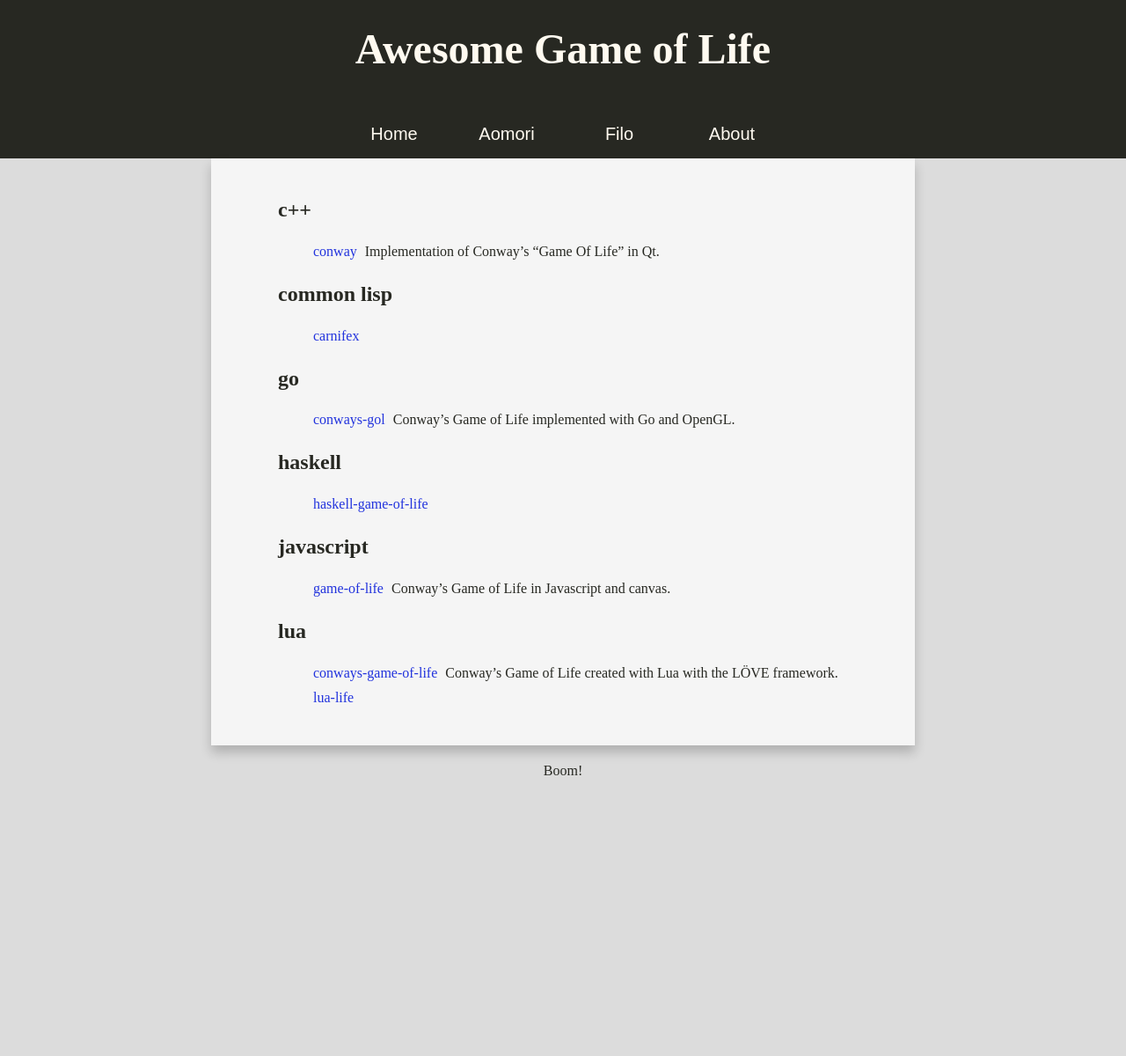
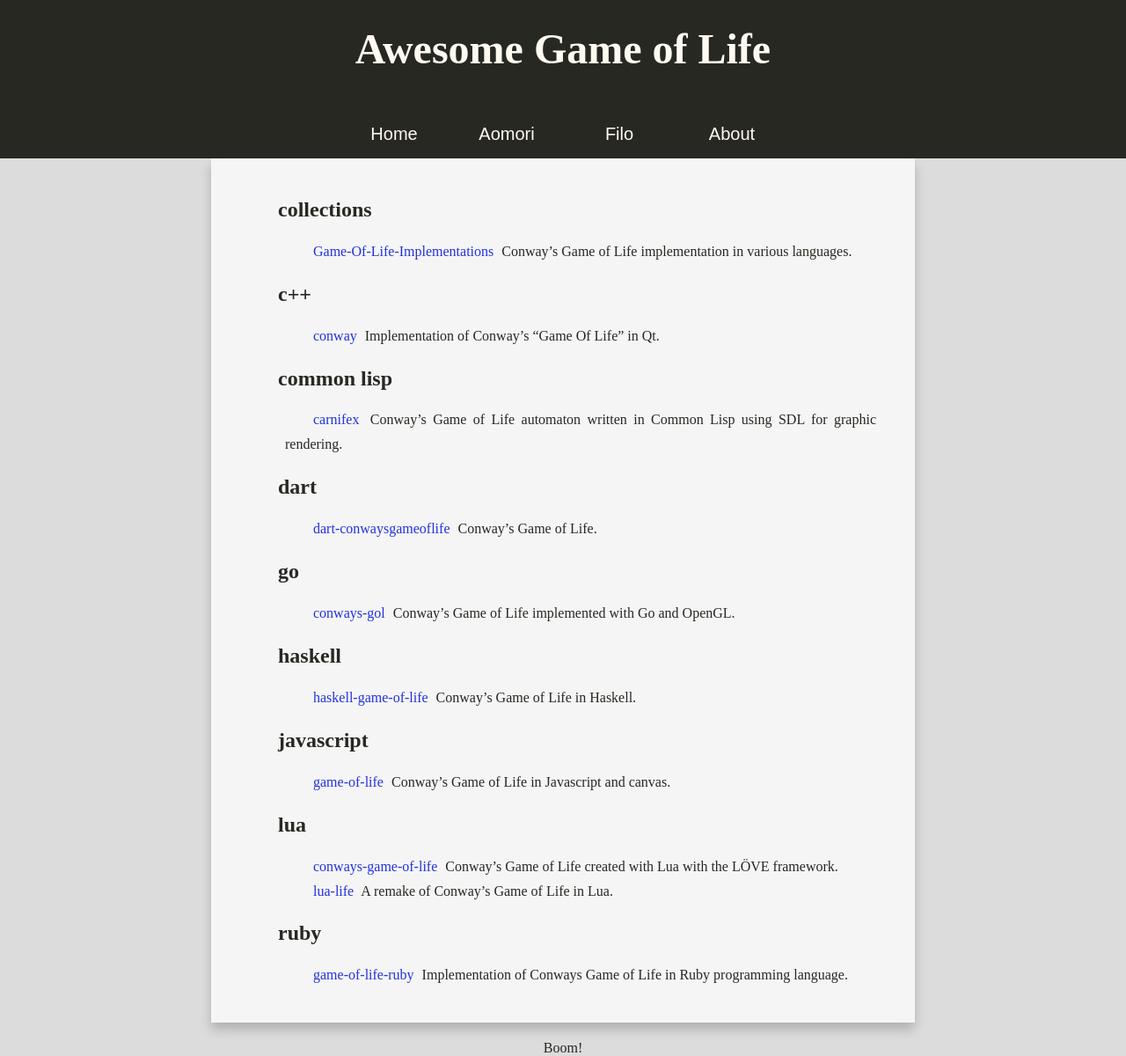
Before and after one commit to fralonra/rona, a Jekyll site: the page built from _filo/Awesome Game of Life.md, in a window 1280 px wide. Shown: the whole page at 88% size. Built offline with Jekyll 4.4.1, drawn with Linux system fonts in a browser that asks for light colours; before the commit the page ends 900 px from its top, so only the background shows below that.

Commit message:
filo: game of life

```diff
--- a/_filo/Awesome Game of Life.md
+++ b/_filo/Awesome Game of Life.md
@@ -3,6 +3,10 @@ layout: post
 title: Awesome Game of Life
 index: true
 ---
+
+## collections
+* [Game-Of-Life-Implementations](https://github.com/KieranP/Game-Of-Life-Implementations)
+Conway's Game of Life implementation in various languages.
 
 ## c++
 * [conway](https://github.com/tucnak/conway)
@@ -10,6 +14,11 @@ Implementation of Conway's "Game Of Life" in Qt.
 
 ## common lisp
 * [carnifex](https://github.com/iomonad/carnifex)
+Conway's Game of Life automaton written in Common Lisp using SDL for graphic rendering.
+
+## dart
+* [dart-conwaysgameoflife](https://github.com/daftspaniel/dart-conwaysgameoflife)
+Conway's Game of Life.
 
 ## go
 * [conways-gol](https://github.com/KyleBanks/conways-gol)
@@ -17,6 +26,7 @@ Conway's Game of Life implemented with Go and OpenGL.
 
 ## haskell
 * [haskell-game-of-life](https://github.com/ghulette/haskell-game-of-life)
+Conway's Game of Life in Haskell.
 
 ## javascript
 * [game-of-life](https://github.com/pmav/game-of-life)
@@ -26,3 +36,8 @@ Conway's Game of Life in Javascript and canvas.
 * [conways-game-of-life](https://github.com/gleb-kosteiko/conways-game-of-life)
 Conway's Game of Life created with Lua with the LÖVE framework.
 * [lua-life](https://github.com/fralonra/lua-life)
+A remake of Conway's Game of Life in Lua.
+
+## ruby
+* [game-of-life-ruby](https://github.com/ofcan/game-of-life-ruby)
+Implementation of Conways Game of Life in Ruby programming language.
```
